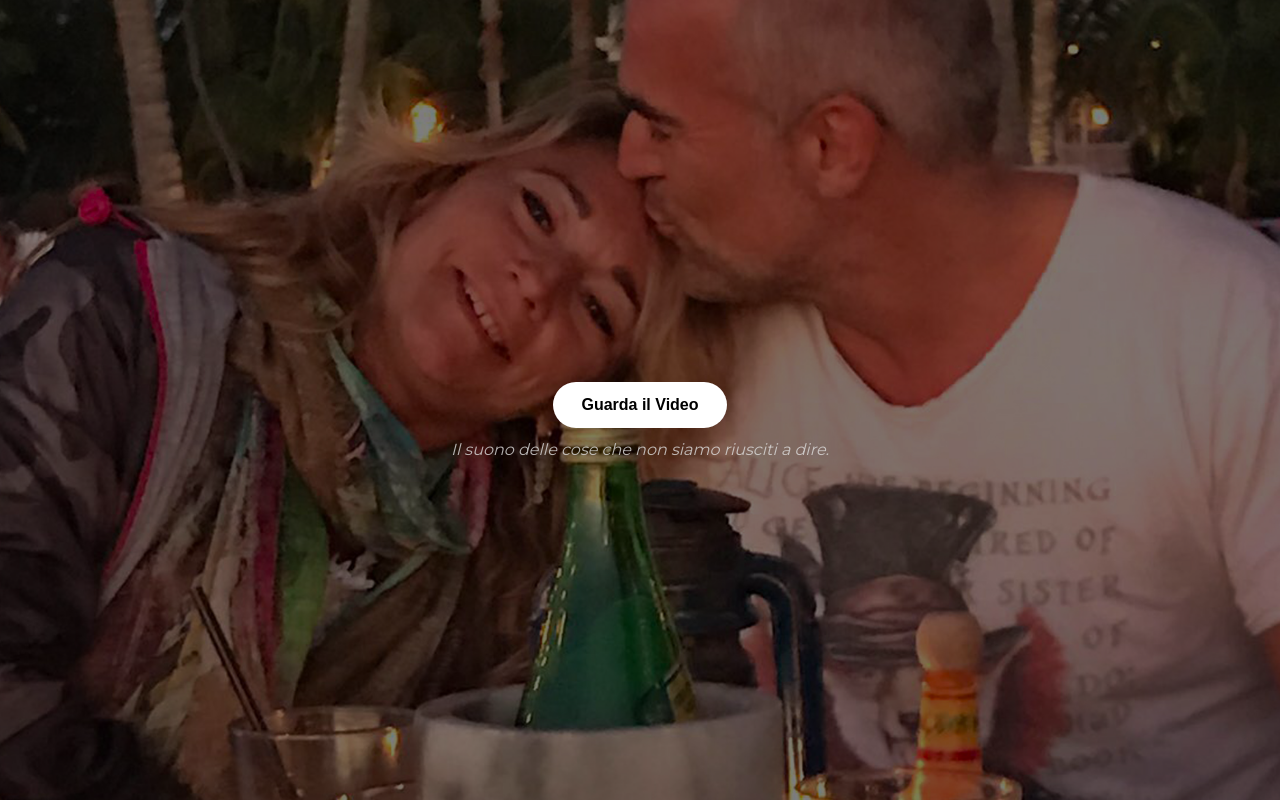
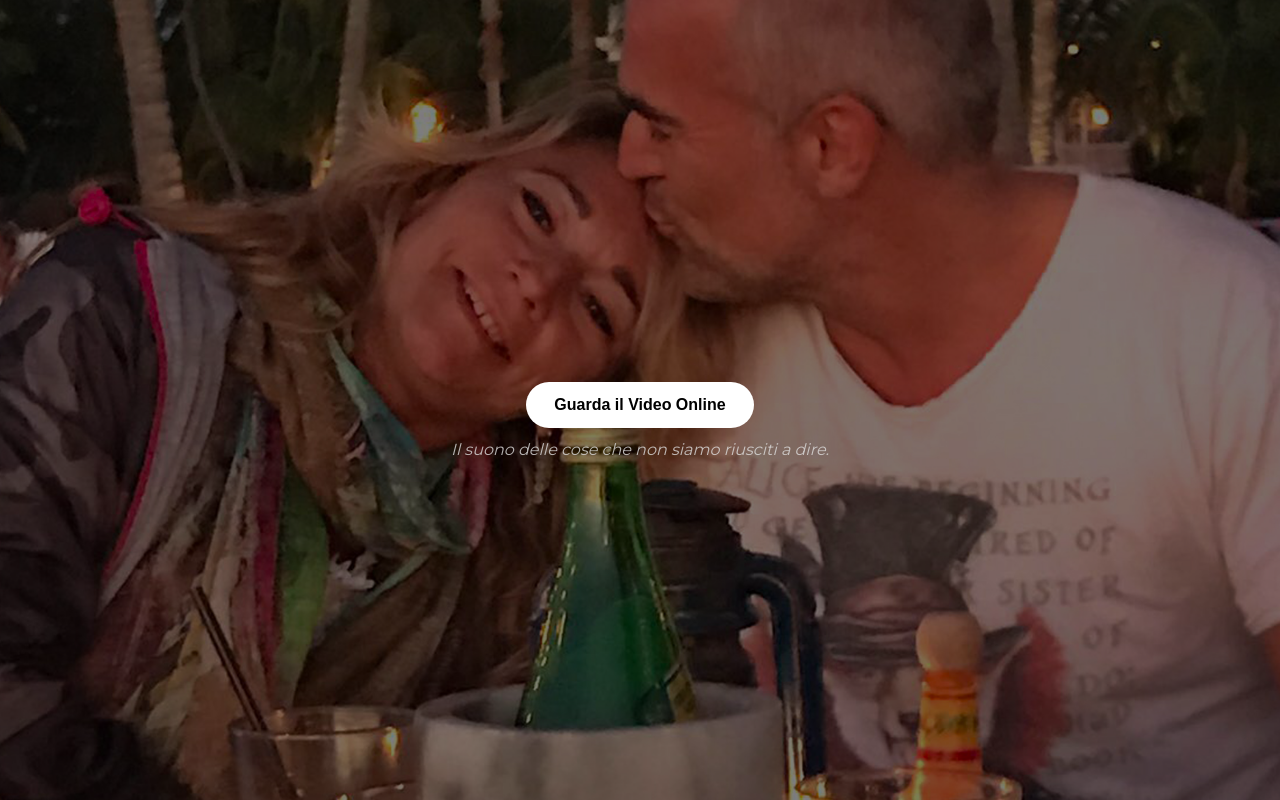
Before and after one commit to Fotografando/what-we-were, a plain HTML site: page video.html in a window 1280 px wide. Drawn offline with Linux system fonts and the light colour scheme.

Commit message:
Update video.html

```diff
--- a/video.html
+++ b/video.html
@@ -106,7 +106,7 @@
     <div class="cover"></div>
     <div class="overlay"></div>
     <div class="content">
-      <button onclick="playVideo()">Guarda il Video</button>
+      <button onclick="playVideo()">Guarda il Video Online</button>
       <div class="subtitle">Il suono delle cose che non siamo riusciti a dire.</div>
     </div>
     <div class="video-container"></div>
```
